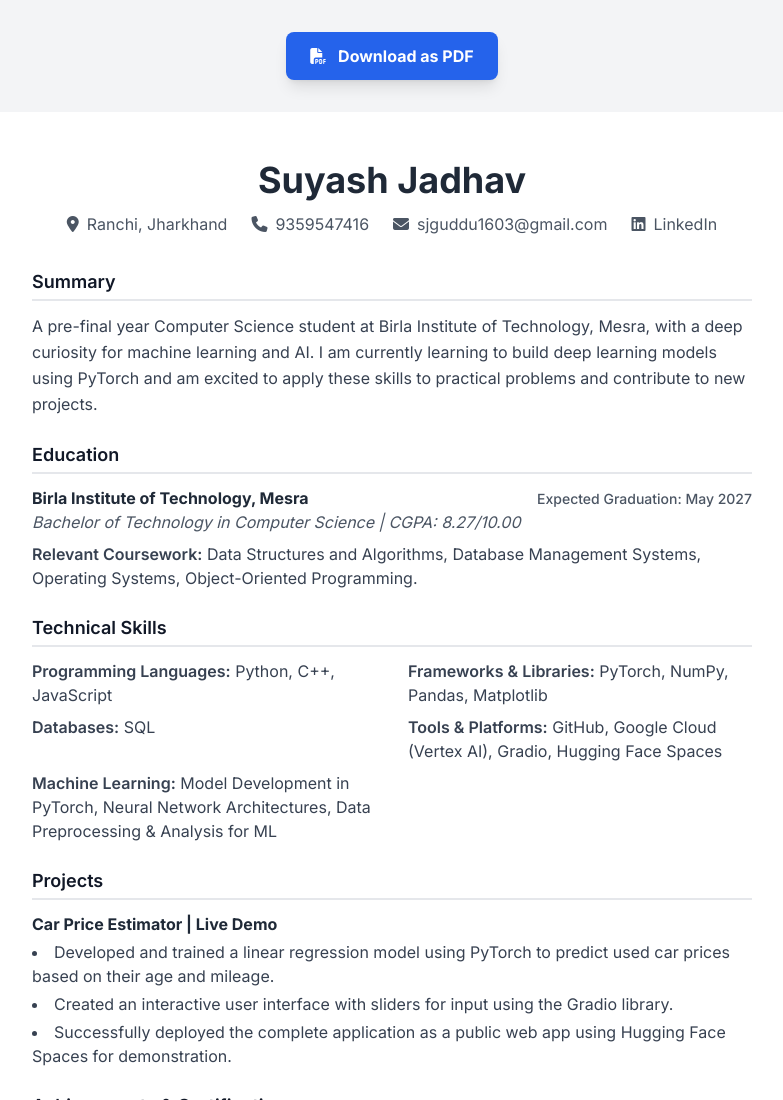
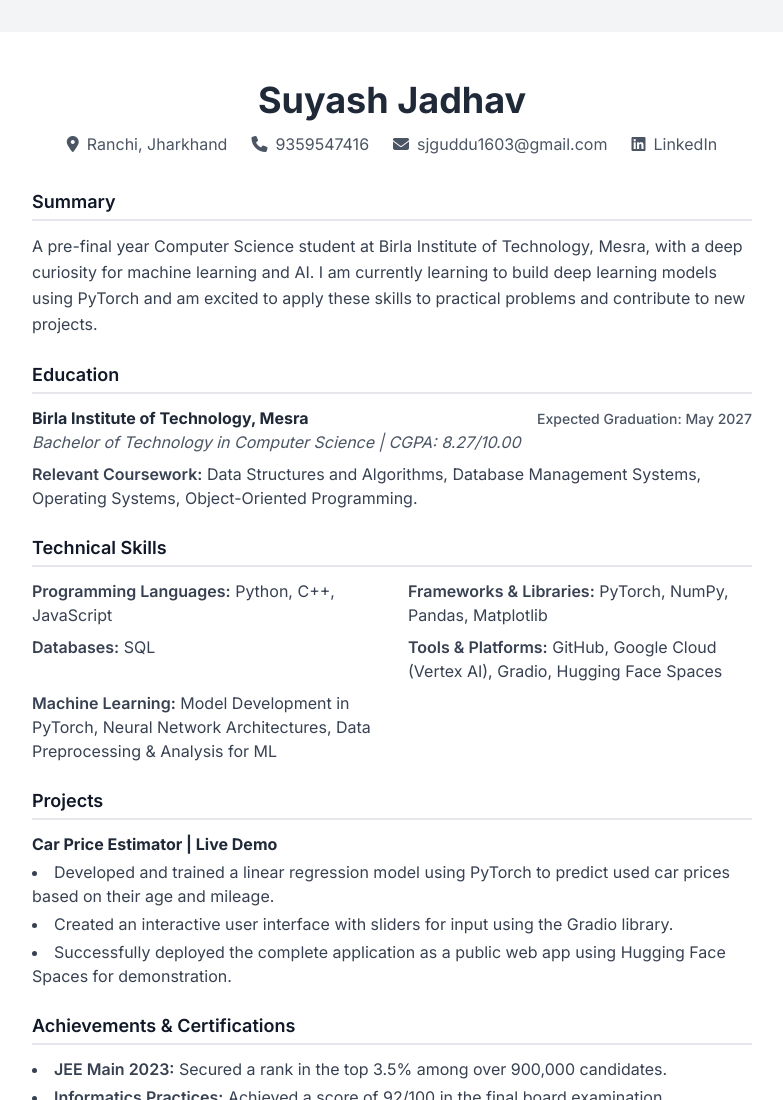
Before and after one commit to SUY1603/resume, a plain HTML site: page resume.html in a window 1280 px wide. Shown: the top 1100 px of the page, without its empty margins (248-1031 px from the left). Drawn offline with nearby package versions, Linux system fonts and the light colour scheme.

Commit message:
Update resume.html

```diff
--- a/resume.html
+++ b/resume.html
@@ -22,9 +22,6 @@
             body {
                 margin: 0;
                 padding: 0;
-            }
-            .print-button-container {
-                display: none;
             }
             .resume-container {
                 margin: 0;
@@ -59,13 +56,6 @@
     </style>
 </head>
 <body class="bg-gray-100 p-4 sm:p-8">
-
-    <!-- Print Button -->
-    <div class="print-button-container text-center mb-8">
-        <button onclick="window.print()" class="bg-blue-600 hover:bg-blue-700 text-white font-bold py-3 px-6 rounded-lg shadow-lg transition-transform transform hover:scale-105">
-            <i class="fas fa-file-pdf mr-2"></i> Download as PDF
-        </button>
-    </div>
 
     <!-- Resume Content -->
     <div class="resume-container bg-white p-8 sm:p-12 shadow-lg rounded-lg">
```
